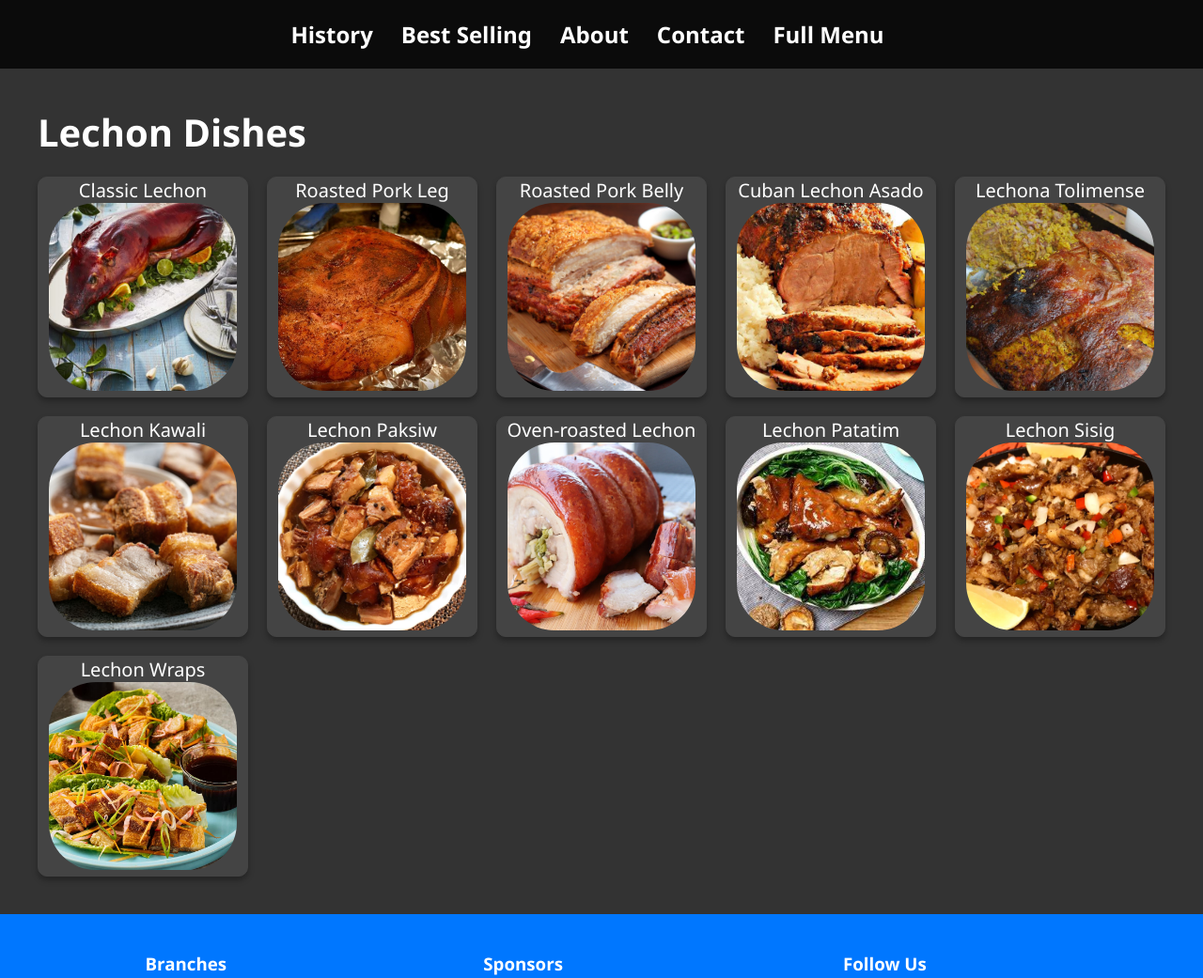
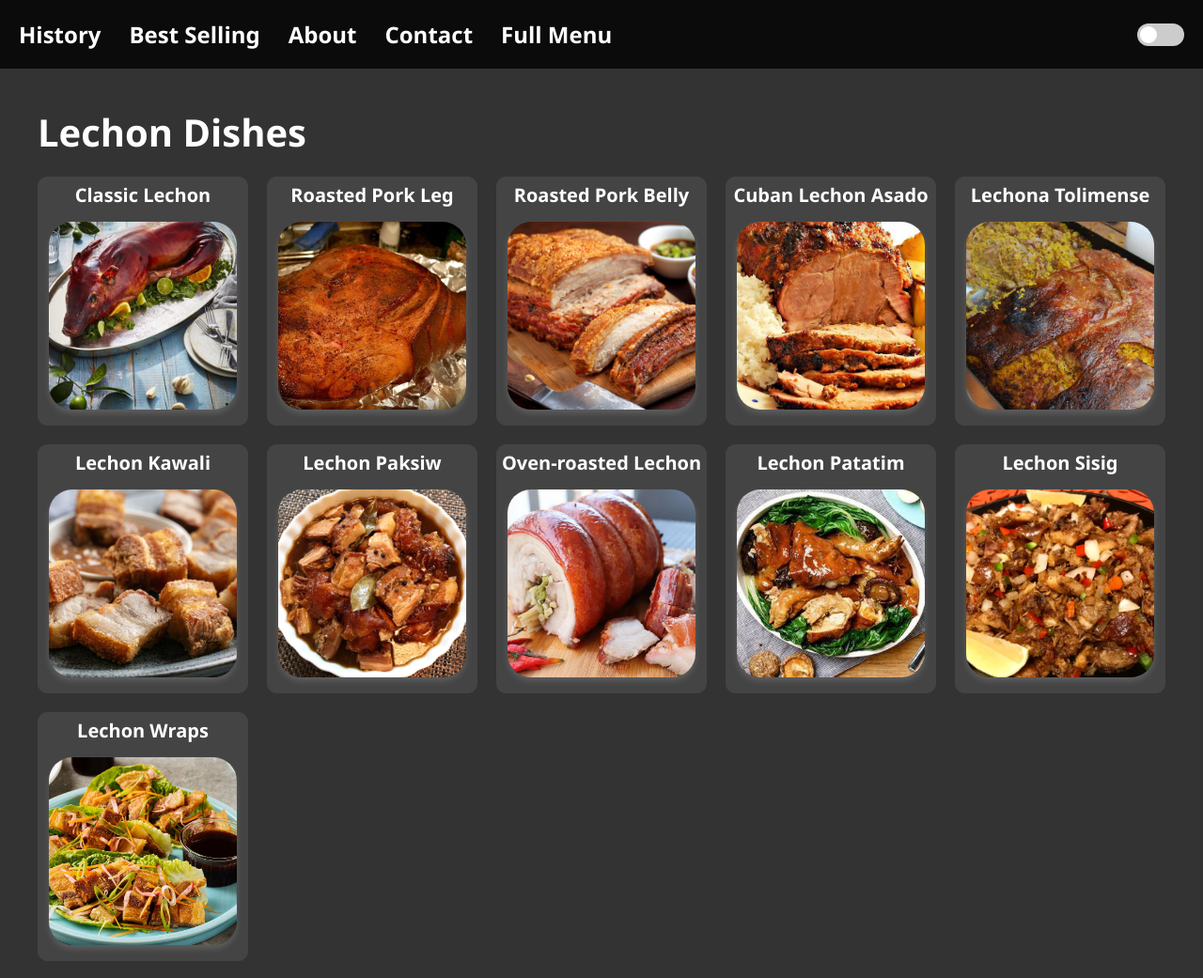
Before and after one commit to japhetcordova/JC-s-Lechon, a plain HTML site: page PAGES/INDEX/index.html in a window 1280 px wide. Shown: the top 1041 px of the page at 94% size. Drawn offline with Linux system fonts and the light colour scheme.

Commit message:
adjustments to the cards

```diff
--- /dev/null
+++ b/CONTENT/DarkmodeSwitch/DarkmodeSwitch.js
@@ -0,0 +1,16 @@
+const toggle = document.getElementById('theme-toggle');
+const root = document.documentElement;
+
+toggle.addEventListener('change', () => {
+    if (toggle.checked) {
+        root.style.setProperty('--bg', '#ffffff');
+        root.style.setProperty('--text', '#000000');
+    } else {
+        root.style.setProperty('--bg', '#1F1F1F');
+        root.style.setProperty('--text', '#ffffff');
+    }
+});
+
+// Set initial values from :root
+root.style.setProperty('--bg', '#1F1F1F');
+root.style.setProperty('--text', '#ffffff');
--- /dev/null
+++ b/CONTENT/DarkmodeSwitch/assets/darkmodeswitch.css
@@ -0,0 +1,52 @@
+/* Switch container */
+.theme-switch {
+    margin-left: auto;
+    display: flex;
+    align-items: center;
+}
+
+/* Toggle switch style */
+.switch {
+    position: relative;
+    display: inline-block;
+    width: 50px;
+    height: 24px;
+}
+
+.switch input {
+    opacity: 0;
+    width: 0;
+    height: 0;
+}
+
+.slider {
+    position: absolute;
+    cursor: pointer;
+    top: 0;
+    left: 0;
+    right: 0;
+    bottom: 0;
+    background-color: #ccc;
+    transition: 0.4s;
+    border-radius: 24px;
+}
+
+.slider:before {
+    position: absolute;
+    content: "";
+    height: 18px;
+    width: 18px;
+    left: 3px;
+    bottom: 3px;
+    background-color: white;
+    transition: 0.4s;
+    border-radius: 50%;
+}
+
+input:checked + .slider {
+    background-color: #0077FF;
+}
+
+input:checked + .slider:before {
+    transform: translateX(26px);
+}
--- a/CSS/nav.css
+++ b/CSS/nav.css
@@ -1,6 +1,8 @@
 nav {
     background-color: #0B0B0B;
     padding: 1rem;
+    text-align: center;
+    font-size: 1.2rem;
 }
 
 .navbar {
--- a/CSS/root.css
+++ b/CSS/root.css
@@ -0,0 +1,15 @@
+:root {
+    font-size: 20px;
+    font-family: 'Segoe UI', Tahoma, Geneva, Verdana, sans-serif;
+    box-sizing: border-box;
+    --bg: #1F1F1F;
+    --text: #ffffff;
+    background: var(--bg);
+    color: var(--text);
+}
+
+* {
+    margin: 0;
+    padding: 0;
+    box-sizing: inherit;
+}
--- a/PAGES/INDEX/index.css
+++ b/PAGES/INDEX/index.css
@@ -1,24 +1,3 @@
-:root {
-    font-size: 20px;
-    font-family: 'Segoe UI', Tahoma, Geneva, Verdana, sans-serif;
-    background: #1F1F1F;
-    color: #ffffff;
-    box-sizing: border-box;
-}
-
-* {
-    margin: 0;
-    padding: 0;
-    box-sizing: inherit;
-}
-
-nav {
-    background-color: #0B0B0B;
-    padding: 1rem;
-    text-align: center;
-    font-size: 1.2rem;
-}
-
 main {
     background-color: #333333;
     padding: 2rem;
@@ -57,23 +36,27 @@ main {
 .card {
     background-color: #444444;
     border-radius: 0.5rem;
-    box-shadow: 0 4px 6px rgba(0, 0, 0, 0.3);
-    transition: transform 0.2s ease, background-color 0.2s ease;
+    transition: transform 0.3s ease, background-color 0.2s ease;
     text-align: center;
     justify-content: center;
     border: .5px solid #444444;
-
+    padding-top: 5px;
+    font-weight: 600;
 }
 
 .card:hover {
     transform: scale(1.05);
     background-color: #555555;
-    border: .5px solid #FFB300;
+    border: .5px solid #ffcb53;
 }
 
 img{
     height: 200px;
     width: 200px;
-    border-radius: 50px;
+    border-radius: 25px;
     object-fit: cover;
+    margin-top: 15px;
+    margin-bottom: 10px;
+    box-shadow: 0 4px 6px rgba(154, 154, 154, 0.3);
+
 }
--- a/PAGES/INDEX/index.html
+++ b/PAGES/INDEX/index.html
@@ -9,6 +9,7 @@
     <link rel="stylesheet" href="/CSS/nav.css">
     <link rel="stylesheet" href="/CSS/icons.css">
     <link rel="stylesheet" href="index.css">
+    <link rel="stylesheet" href="/CONTENT/DarkmodeSwitch/assets/darkmodeswitch.css">
 </head>
 <body>
     <div>
@@ -19,7 +20,13 @@
                 <li><a href="#about">About</a></li>
                 <li><a href="#contact">Contact</a></li>
                 <li><a href="#menu">Full Menu</a></li>
-                <span class="slider round"></span>
+                <div class="theme-switch">
+                    <label class="switch">
+                        <input type="checkbox" id="theme-toggle">
+                        <span class="slider round"></span>
+                    </label>
+                </div>
+
             </ul>
         </nav>
         <main id="menu">
@@ -73,5 +80,6 @@
         </footer>
 
     </div>
+    <script src="/CONTENT/DarkmodeSwitch/DarkmodeSwitch.js"></script>
 </body>
 </html>
```
